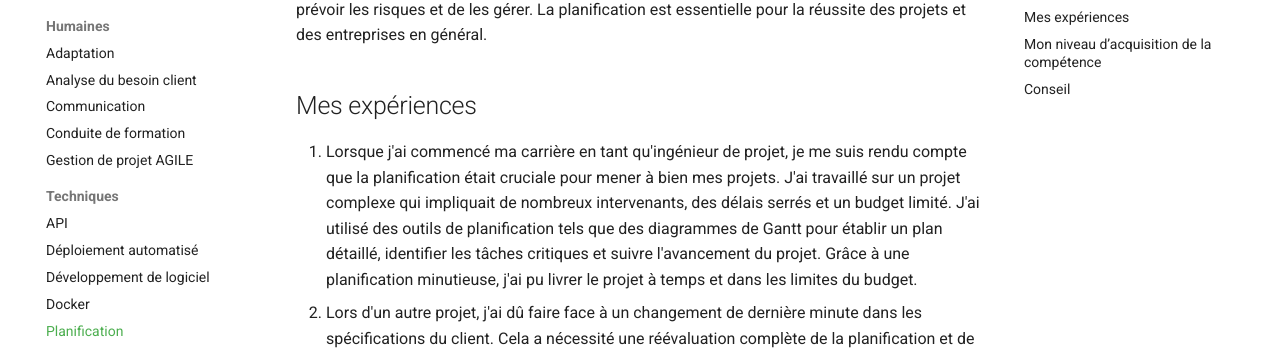
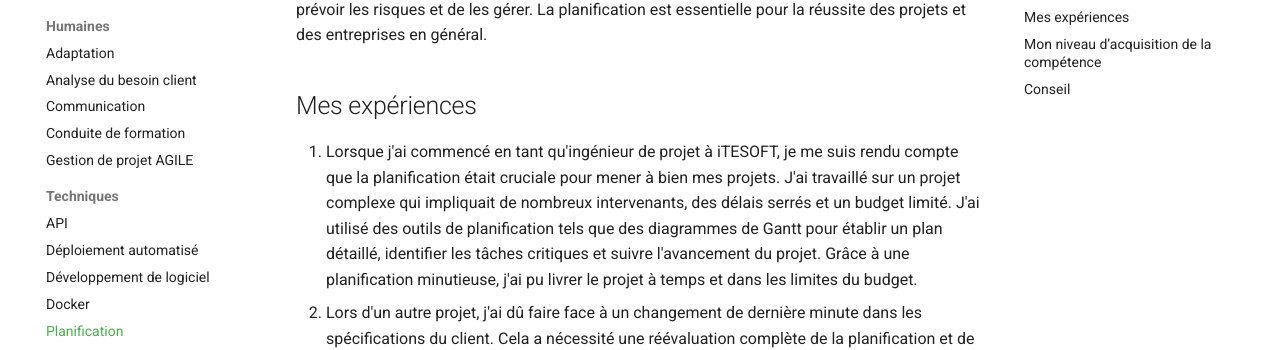
Before and after one commit to lucnicolas/portfolio, an MkDocs documentation site: the page built from docs/mes-compétences/Techniques/planification.md, in a window 1280 px wide and 900 px high, scrolled down 503 px. Shown: the part 118-468 px from the top of the window. Built offline with MkDocs 1.6.1 and Material for MkDocs 9.7.7, drawn with Linux system fonts in a browser that asks for light colours.

Commit message:
docs: write things

```diff
--- a/docs/mes-compétences/Techniques/planification.md
+++ b/docs/mes-compétences/Techniques/planification.md
@@ -18,7 +18,7 @@ est essentielle pour la réussite des projets et des entreprises en général.
 
 ## Mes expériences
 
-1. Lorsque j'ai commencé ma carrière en tant qu'ingénieur de projet, je me suis rendu compte que la planification était
+1. Lorsque j'ai commencé en tant qu'ingénieur de projet à iTESOFT, je me suis rendu compte que la planification était
    cruciale pour mener à bien mes projets. J'ai travaillé sur un projet complexe qui impliquait de nombreux
    intervenants, des délais serrés et un budget limité. J'ai utilisé des outils de planification tels que des diagrammes
    de Gantt pour établir un plan détaillé, identifier les tâches critiques et suivre l'avancement du projet. Grâce à une
```
